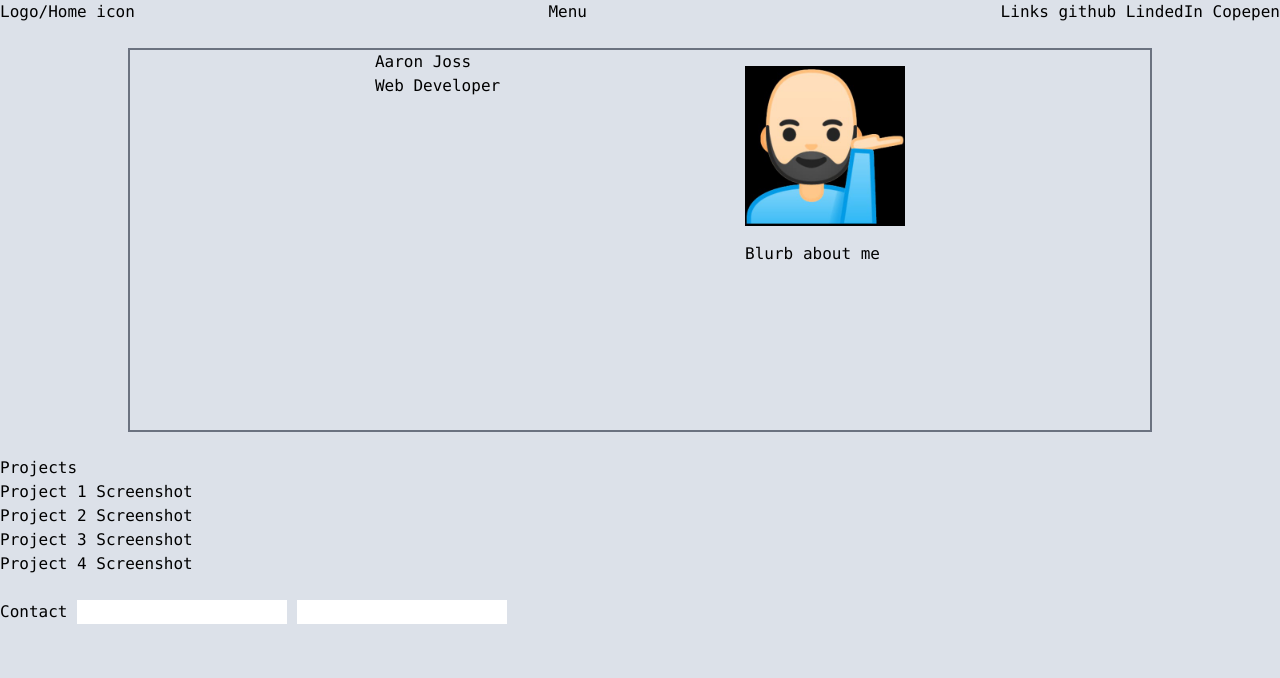
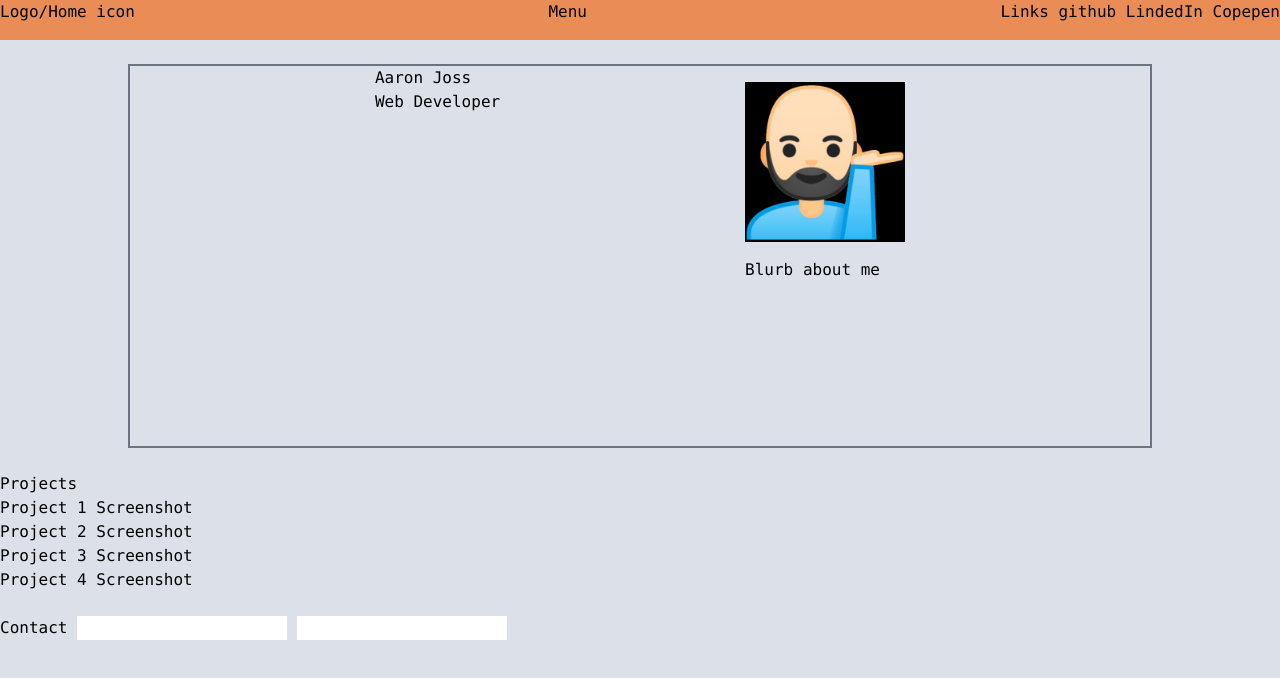
Before and after one commit to asjoss/My-Portfolio, a plain HTML site: page index.html in a window 1280 px wide. Drawn offline with nearby package versions, Linux system fonts and the light colour scheme.

Commit message:
portfolio colors

```diff
--- a/index.css
+++ b/index.css
@@ -1,3 +1,8 @@
 body {
     background-color: #DCE1E9;
 }
+
+.top-color {
+    background-color: #ea8c55;
+    height: 5%;
+}
--- a/index.html
+++ b/index.html
@@ -8,7 +8,7 @@
 </head>
 
 <body class="box-border w-screen h-screen font-mono">
-    <header class="flex justify-between w-screen">
+    <header class="flex justify-between w-screen top-color">
         <div>Logo/Home icon</div>
         <div>Menu</div>
         <div>Links
```
